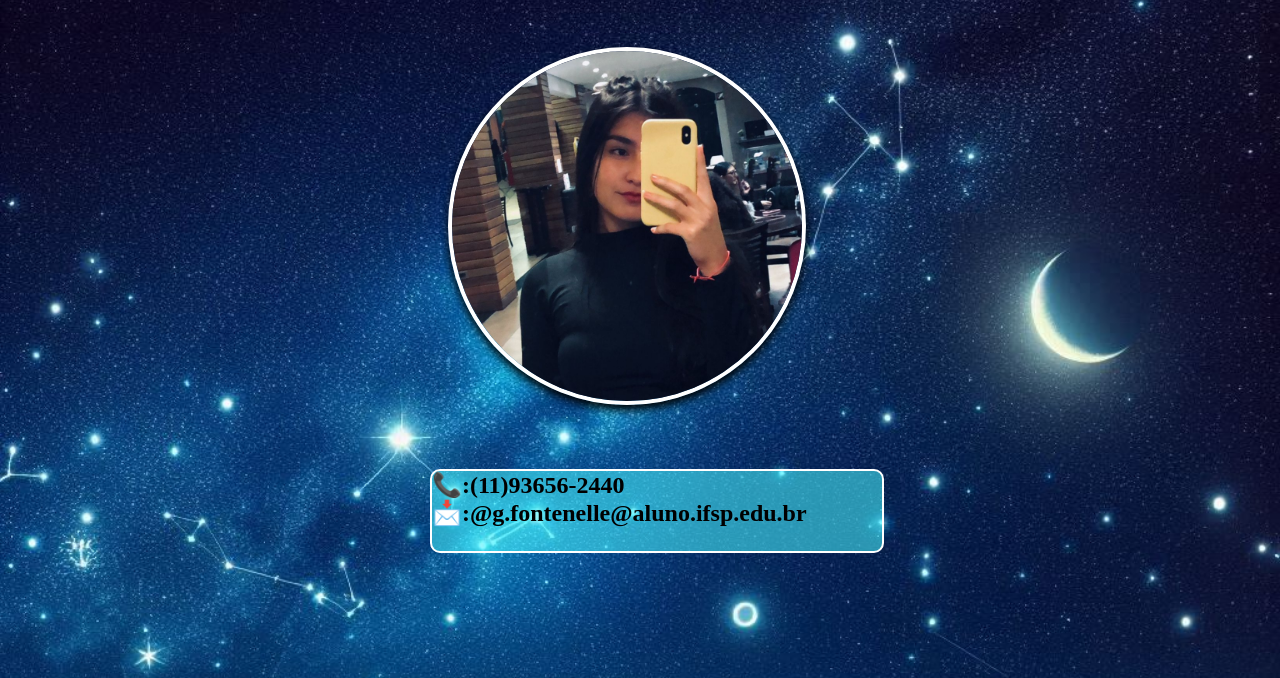
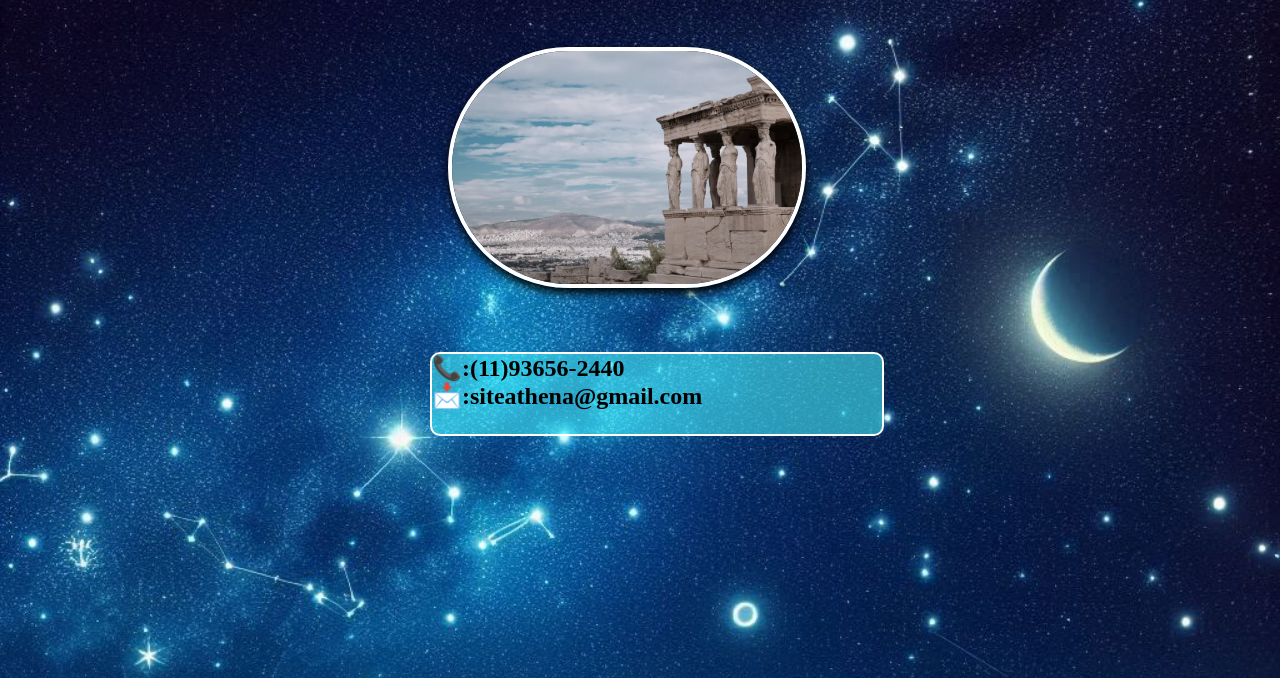
Before and after one commit to Gabih28/Gabih28, a plain HTML site: page contato.html in a window 1280 px wide. Shown: the part 122-800 px from the top of the page. Drawn offline with Linux system fonts and the light colour scheme.

Commit message:
Update contato.html

```diff
--- a/contato.html
+++ b/contato.html
@@ -21,11 +21,11 @@
 <h3>➸ Desenvolvedor(a)</h3>
 </div>
 <div id="imgc">
-   <img src="/imagens/minhaft.png" width="350px">
+   <img src="/imagens/fundo.png" width="350px">
 </div>
     <div id="contatoq">
         <h2>📞:(11)93656-2440</h2>
-        <h2>📩:@g.fontenelle@aluno.ifsp.edu.br</h2>
+        <h2>📩:siteathena@gmail.com</h2>
     </div>
     </div>
 </body>
```
